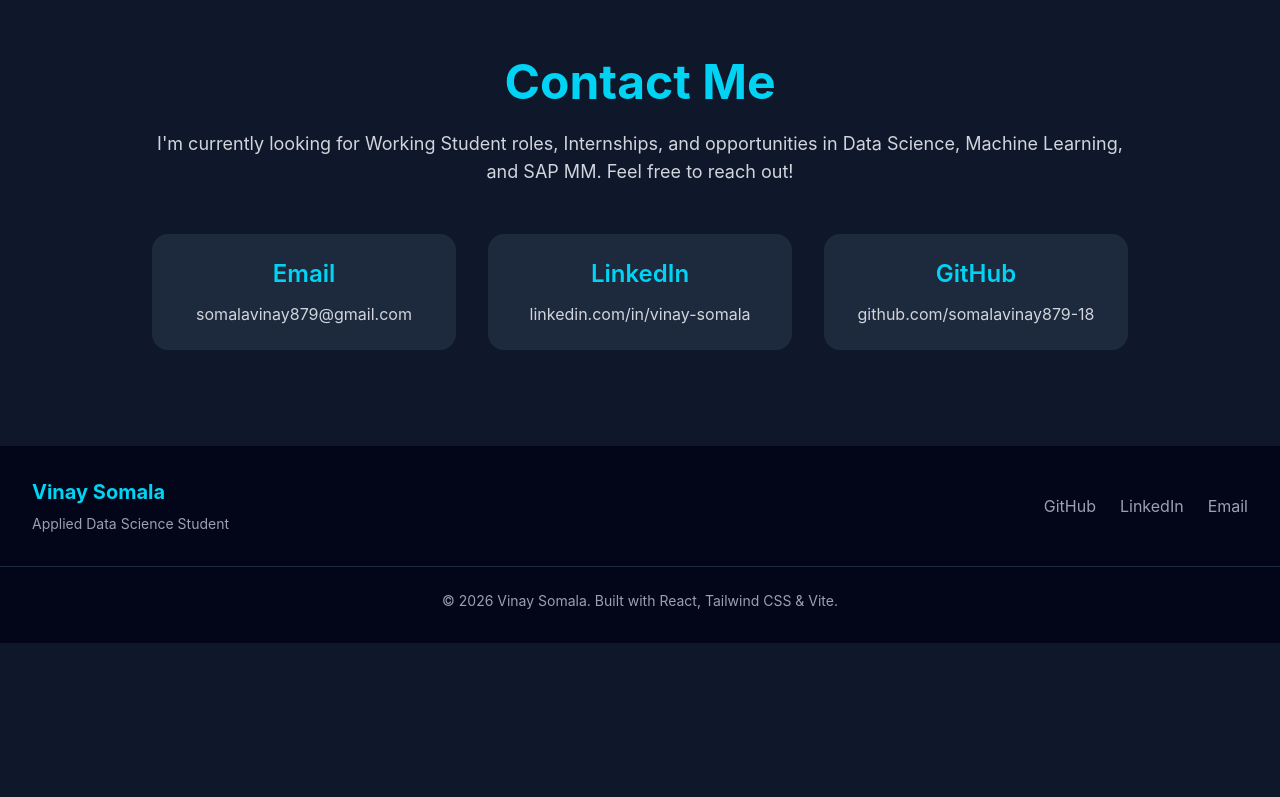
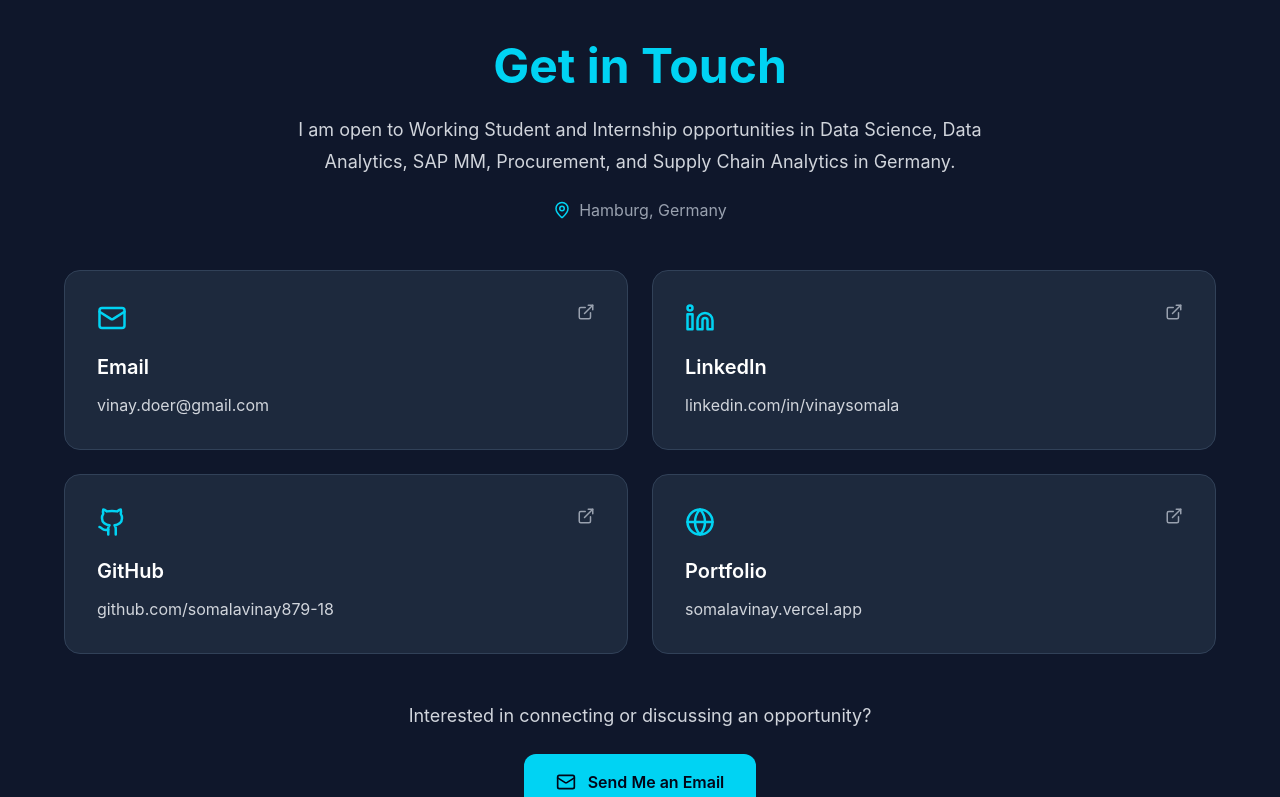
Before and after one commit to somalavinay879-18/vinay-somala-portfolio, a React app: page / in a window 1280 px wide. Shown: the part 7900-8697 px from the top of the page. Before the commit the page ends 8543 px from the top, so only its background shows below. Built offline with nearby package versions, Linux system fonts and the light colour scheme; the HTML template or start-up script is replaced by a standard one.

Commit message:
Update Contact.jsx

```diff
--- a/src/components/Contact.jsx
+++ b/src/components/Contact.jsx
@@ -1,68 +1,131 @@
+
+import {
+    Mail,
+    Linkedin,
+    Github,
+    Globe,
+    MapPin,
+    ExternalLink,
+} from "lucide-react";
+
 export default function Contact() {
+    const contacts = [
+        {
+            title: "Email",
+            detail: "vinay.doer@gmail.com",
+            href: "mailto:vinay.doer@gmail.com",
+            icon: Mail,
+        },
+        {
+            title: "LinkedIn",
+            detail: "linkedin.com/in/vinaysomala",
+            href: "https://www.linkedin.com/in/vinaysomala/",
+            icon: Linkedin,
+        },
+        {
+            title: "GitHub",
+            detail: "github.com/somalavinay879-18",
+            href: "https://github.com/somalavinay879-18",
+            icon: Github,
+        },
+        {
+            title: "Portfolio",
+            detail: "somalavinay.vercel.app",
+            href: "https://somalavinay.vercel.app",
+            icon: Globe,
+        },
+    ];
+
     return (
         <section
             id="contact"
-            className="py-24 bg-slate-900 text-white"
+            className="bg-slate-900 text-white py-20 px-6"
         >
-            <div className="max-w-5xl mx-auto px-6 text-center">
+            <div className="max-w-6xl mx-auto">
 
-                <h2 className="text-5xl font-bold text-cyan-400 mb-6">
-                    Contact Me
+                {/* Section Heading */}
+                <div className="text-center mb-12">
+                    <h2 className="text-4xl md:text-5xl font-bold text-cyan-400 mb-6">
+                        Get in Touch
                     </h2>
 
-                <p className="text-gray-300 text-lg mb-12">
-                    I'm currently looking for Working Student roles, Internships,
-                    and opportunities in Data Science, Machine Learning, and SAP MM.
-                    Feel free to reach out!
+                    <p className="text-lg text-gray-300 leading-8 max-w-3xl mx-auto">
+                        I am open to Working Student and Internship
+                        opportunities in Data Science, Data Analytics,
+                        SAP MM, Procurement, and Supply Chain Analytics
+                        in Germany.
                     </p>
 
-                <div className="grid md:grid-cols-3 gap-8">
+                    <p className="text-gray-400 mt-5 flex items-center justify-center gap-2">
+                        <MapPin
+                            size={18}
+                            className="text-cyan-400"
+                        />
+                        Hamburg, Germany
+                    </p>
+                </div>
 
-                    {/* Email */}
-                    <div className="bg-slate-800 rounded-2xl p-6 hover:shadow-lg hover:shadow-cyan-500/20 transition">
-                        <h3 className="text-2xl font-semibold text-cyan-400 mb-3">
-                            Email
+                {/* Contact Cards */}
+                <div className="grid sm:grid-cols-2 gap-6">
+
+                    {contacts.map((contact) => {
+                        const Icon = contact.icon;
+
+                        return (
+                            <a
+                                key={contact.title}
+                                href={contact.href}
+                                target={
+                                    contact.title === "Email"
+                                        ? undefined
+                                        : "_blank"
+                                }
+                                rel={
+                                    contact.title === "Email"
+                                        ? undefined
+                                        : "noopener noreferrer"
+                                }
+                                className="group block bg-slate-800 border border-slate-700 rounded-2xl p-6 md:p-8 hover:border-cyan-400 hover:-translate-y-1 hover:shadow-lg hover:shadow-cyan-500/10 focus-visible:outline focus-visible:outline-2 focus-visible:outline-cyan-400 transition duration-300"
+                            >
+                                <div className="flex items-start justify-between mb-5">
+                                    <Icon
+                                        size={30}
+                                        className="text-cyan-400"
+                                    />
+
+                                    <ExternalLink
+                                        size={18}
+                                        className="text-gray-400 group-hover:text-cyan-400 transition"
+                                    />
+                                </div>
+
+                                <h3 className="text-xl font-semibold text-white mb-3">
+                                    {contact.title}
                                 </h3>
 
-                        <a
-                            href="mailto:somalavinay879@gmail.com"
-                            className="text-gray-300 hover:text-cyan-400"
-                        >
-                            somalavinay879@gmail.com
+                                <p className="text-gray-300 group-hover:text-cyan-300 text-sm md:text-base break-words transition">
+                                    {contact.detail}
+                                </p>
                             </a>
+                        );
+                    })}
+
                 </div>
 
-                    {/* LinkedIn */}
-                    <div className="bg-slate-800 rounded-2xl p-6 hover:shadow-lg hover:shadow-cyan-500/20 transition">
-                        <h3 className="text-2xl font-semibold text-cyan-400 mb-3">
-                            LinkedIn
-                        </h3>
+                {/* Email Call to Action */}
+                <div className="text-center mt-12">
+
+                    <p className="text-gray-300 text-lg mb-6">
+                        Interested in connecting or discussing an opportunity?
+                    </p>
 
                     <a
-                            href="https://linkedin.com/in/vinay-somala"
-                            target="_blank"
-                            rel="noreferrer"
-                            className="text-gray-300 hover:text-cyan-400"
+                        href="mailto:vinay.doer@gmail.com?subject=Portfolio%20Inquiry"
+                        className="inline-flex items-center justify-center gap-3 bg-cyan-400 hover:bg-cyan-300 text-slate-950 font-semibold px-8 py-4 rounded-xl transition duration-300"
                     >
-                            linkedin.com/in/vinay-somala
+                        <Mail size={20} />
+                        Send Me an Email
                     </a>
-                    </div>
-
-                    {/* GitHub */}
-                    <div className="bg-slate-800 rounded-2xl p-6 hover:shadow-lg hover:shadow-cyan-500/20 transition">
-                        <h3 className="text-2xl font-semibold text-cyan-400 mb-3">
-                            GitHub
-                        </h3>
-
-                        <a
-                            href="https://github.com/somalavinay879-18"
-                            target="_blank"
-                            rel="noreferrer"
-                            className="text-gray-300 hover:text-cyan-400"
-                        >
-                            github.com/somalavinay879-18
-                        </a>
-                    </div>
 
                 </div>
 
```
Lines whose indentation alone changed are shown as unchanged.
